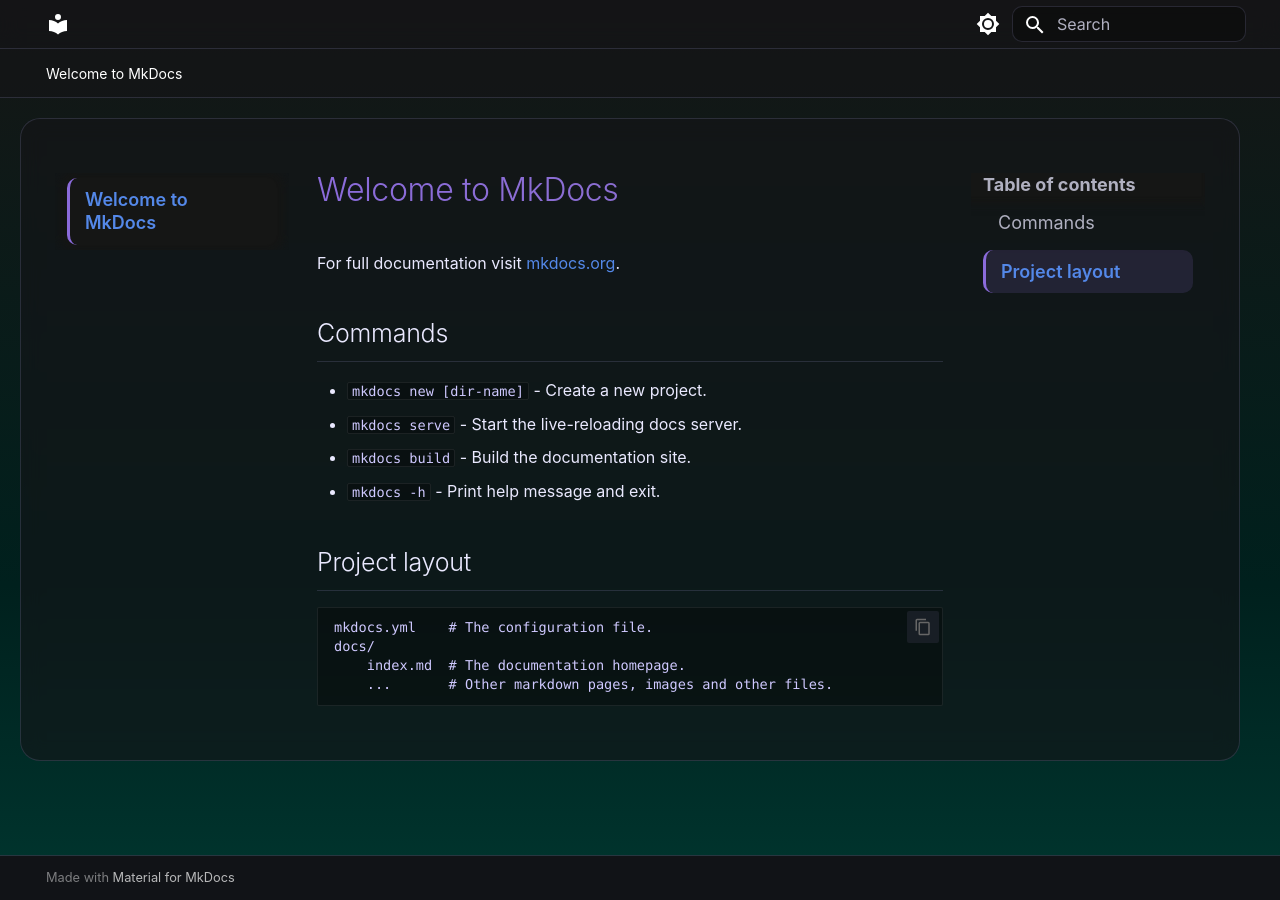
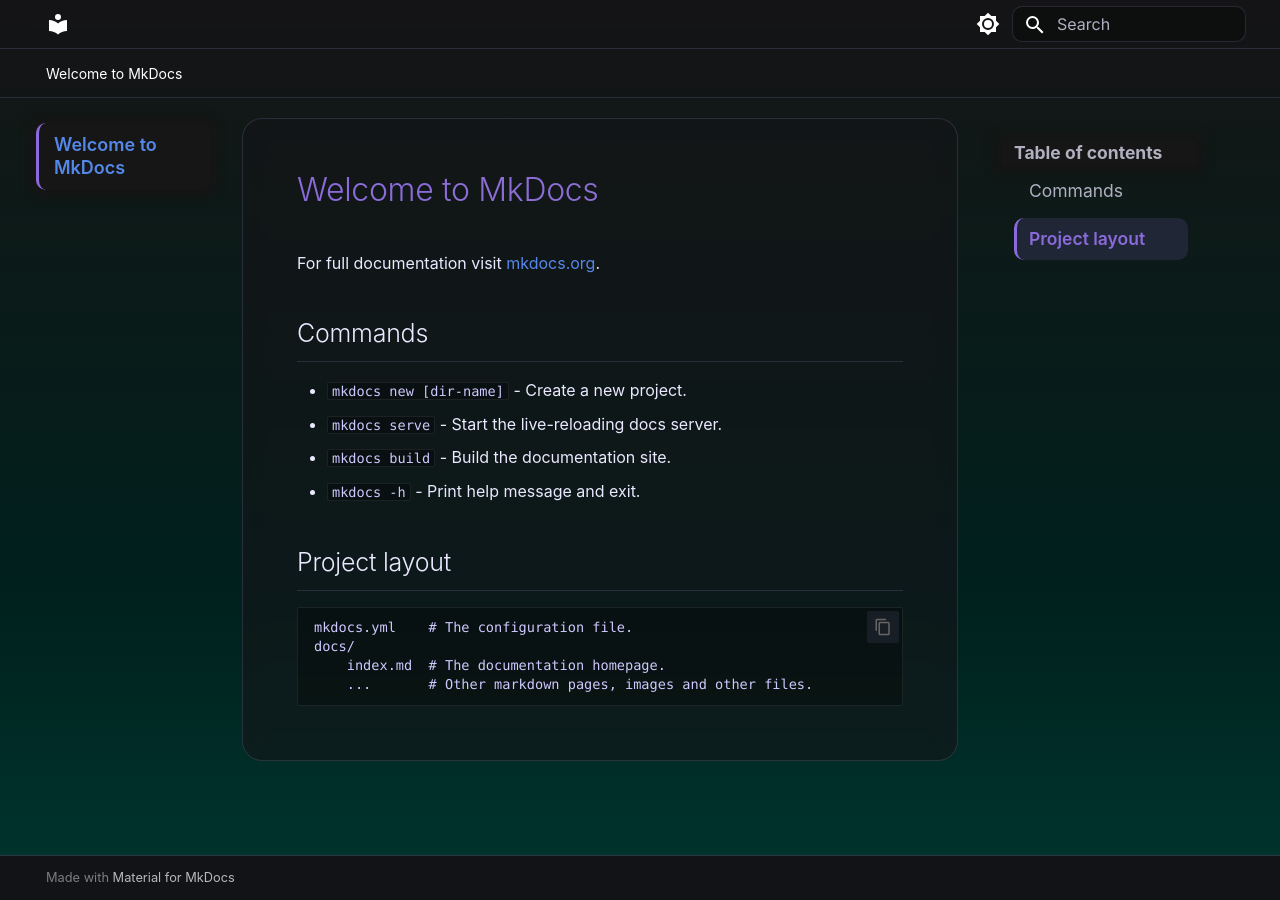
Before and after one commit to ProxLock/Docs, an MkDocs documentation site: the page built from docs/index.md, in a window 1280 px wide. Built offline with MkDocs 1.6.1 and Material for MkDocs 9.7.7, drawn with Linux system fonts in a browser that asks for light colours; some web fonts are replaced.

Commit message:
Update extra.css

```diff
--- a/docs/stylesheets/extra.css
+++ b/docs/stylesheets/extra.css
@@ -100,11 +100,29 @@ body {
   font-family: -apple-system, BlinkMacSystemFont, "Inter", "SF Pro Display", system-ui, sans-serif;
 }
 
-/* Main Content Area */
+/* Main Content Area - No card styling on wrapper */
 .md-main__inner {
+  margin: 0;
+  padding: 0;
+}
+
+/* Primary Sidebar - Outside card, transparent */
+.md-sidebar--primary {
+  background: transparent;
+  border: none;
+  margin: 0;
+  padding: 0;
+}
+
+.md-sidebar--primary .md-sidebar__scrollwrap {
+  padding: 1rem;
+}
+
+/* Main Content Area - Card styling */
+.md-content {
   background: var(--bg-card);
   border-radius: 1rem;
-  margin: 1rem;
+  margin: 1rem 1rem 1rem 0;
   padding: 1.5rem;
   border: 1px solid var(--border-default);
   backdrop-filter: blur(10px);
@@ -289,6 +307,74 @@ body {
 .md-nav__item--nested .md-nav__item--nested > .md-nav > .md-nav__item > .md-nav__link--active {
   padding-left: calc(1.5rem - 3px);
   border-left: 3px solid var(--md-primary-fg-color);
+}
+
+/* Table of Contents - Secondary Sidebar */
+.md-sidebar--secondary {
+  background: transparent;
+  border: none;
+}
+
+.md-sidebar--secondary .md-sidebar__scrollwrap {
+  padding: 1rem;
+}
+
+/* TOC Navigation Links */
+.md-sidebar--secondary .md-nav {
+  font-size: 0.875rem;
+}
+
+.md-sidebar--secondary .md-nav__link {
+  color: var(--text-muted);
+  transition: all 0.2s ease;
+  border-radius: 0.5rem;
+  padding: 0.5rem 0.75rem;
+  margin: 0.25rem 0;
+  position: relative;
+  display: block;
+}
+
+.md-sidebar--secondary .md-nav__link:hover {
+  color: var(--text-secondary);
+  background: rgba(139, 107, 219, 0.1);
+}
+
+/* Active TOC item - highlighted when section is in view */
+.md-sidebar--secondary .md-nav__link--active {
+  color: var(--md-primary-fg-color) !important;
+  background: rgba(139, 107, 219, 0.15) !important;
+  border-left: 3px solid var(--md-primary-fg-color) !important;
+  font-weight: 600;
+  transition: all 0.2s ease;
+  padding-left: calc(0.75rem - 3px);
+}
+
+/* TOC items that are in view but not the active one (blurred state) */
+.md-sidebar--secondary .md-nav__link[data-md-state="blur"] {
+  opacity: 0.6;
+}
+
+/* Ensure smooth transitions when TOC items become active */
+.md-sidebar--secondary .md-nav__item {
+  transition: all 0.2s ease;
+}
+
+/* Nested TOC items */
+.md-sidebar--secondary .md-nav__item--nested .md-nav__link {
+  padding-left: 1.25rem;
+  font-size: 0.8125rem;
+}
+
+.md-sidebar--secondary .md-nav__item--nested .md-nav__link--active {
+  padding-left: calc(1.25rem - 3px);
+}
+
+.md-sidebar--secondary .md-nav__item--nested .md-nav__item--nested .md-nav__link {
+  padding-left: 1.75rem;
+}
+
+.md-sidebar--secondary .md-nav__item--nested .md-nav__item--nested .md-nav__link--active {
+  padding-left: calc(1.75rem - 3px);
 }
 
 /* Headings */
@@ -498,10 +584,14 @@ hr {
 
 /* Responsive Adjustments */
 @media screen and (max-width: 76.1875em) {
-  .md-main__inner {
+  .md-content {
     margin: 0;
     border-radius: 0;
     padding: 1rem;
+  }
+
+  .md-sidebar--primary .md-sidebar__scrollwrap {
+    padding: 0.5rem;
   }
 }
 
@@ -511,7 +601,7 @@ hr {
     background: white;
   }
 
-  .md-main__inner {
+  .md-content {
     background: white;
     border: none;
   }
```
